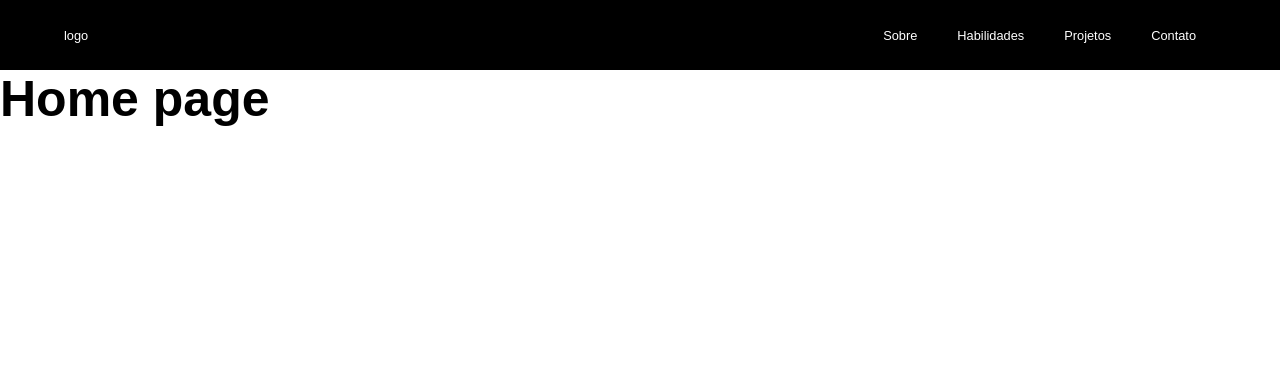
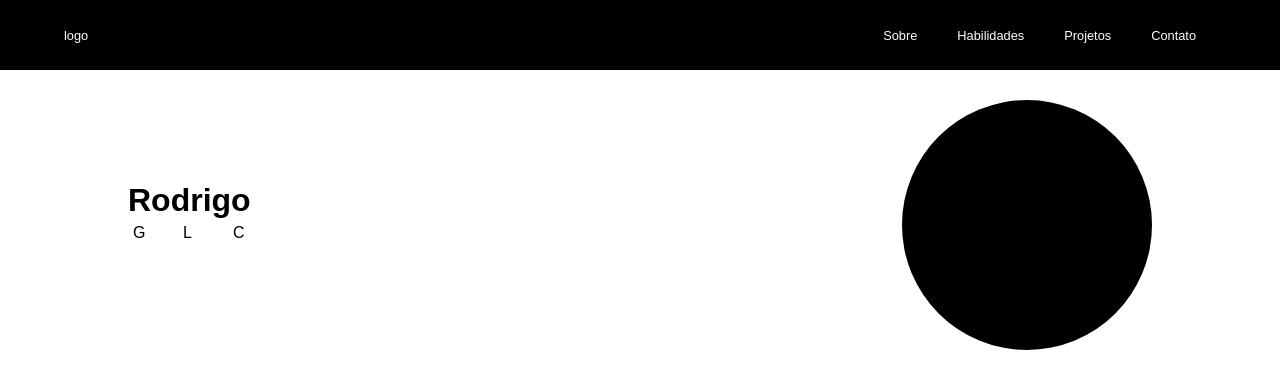
Before and after one commit to Rod7z/Portfolio, a React (Create React App) app: page / in a window 1280 px wide. Shown: the top 388 px of the page. Built offline with nearby package versions, Linux system fonts and the light colour scheme.

Commit message:
component Main add

```diff
--- /dev/null
+++ b/src/components/Main/index.js
@@ -0,0 +1,24 @@
+import './main.css';
+
+function Main() {
+ return (
+   <div>
+    <main>
+        <div className='info'>
+            <h1>Rodrigo</h1>
+            <ul>
+                <li>G</li>
+                <li>L</li>
+                <li>C</li>
+            </ul>
+        </div>
+
+        <div className='foto'>
+            <img/>
+        </div>
+    </main>
+   </div>
+ );
+}
+
+export default Main;
--- /dev/null
+++ b/src/components/Main/main.css
@@ -0,0 +1,27 @@
+
+
+main{
+    padding: 30px 0;
+    display: flex;
+    justify-content: space-between;
+    align-items: center;
+}
+
+.info{
+    margin-left: 10%;
+}
+
+.info li{
+    padding: 5px;
+    width: 50px;
+    height: 50px;
+    color: black;
+}
+
+.foto{
+    margin-right: 10%;
+    width: 250px;
+    height: 250px;
+    border-radius: 50%;
+    background-color: black;
+}
--- a/src/pages/Home/home.css
+++ b/src/pages/Home/home.css
@@ -1,3 +1,3 @@
-h1{
-    font-size: 50px;
+.app{
+    width: 100%;
 }
--- a/src/pages/Home/index.js
+++ b/src/pages/Home/index.js
@@ -1,10 +1,12 @@
 import { Link } from 'react-router-dom';
 import './home.css';
 
+import Main from '../../components/Main';
+
 function Home(){
     return(
-        <div>
-            <h1>Home page</h1>
+        <div className='app'>
+            <Main></Main>
         </div>
     );
 }
```
